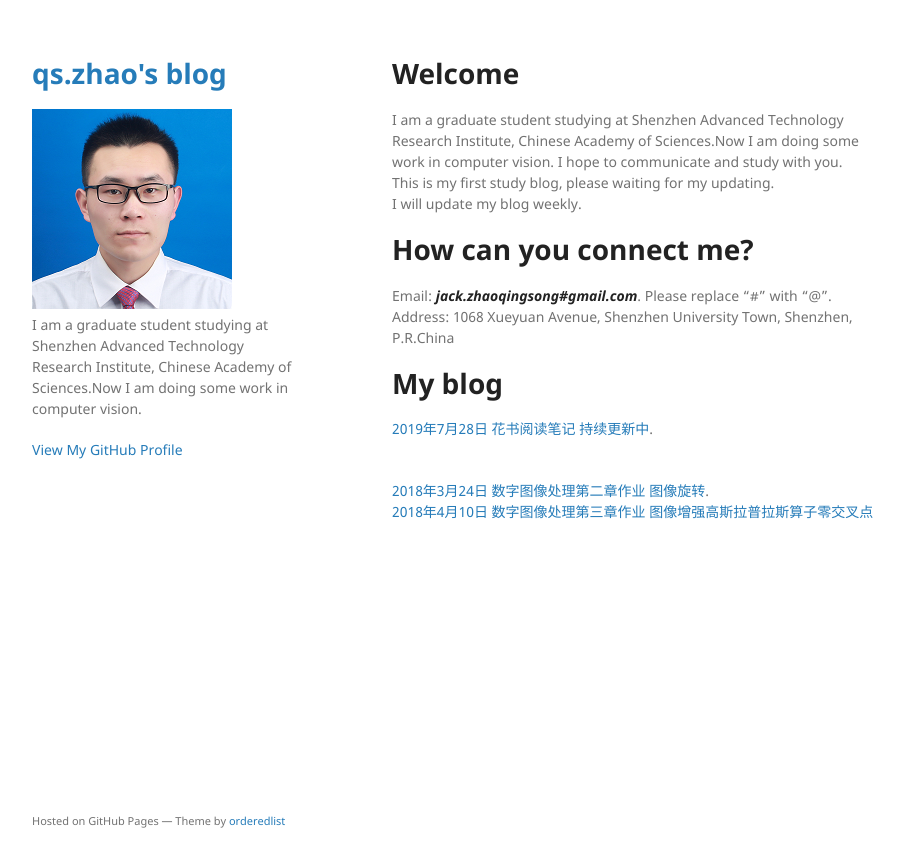
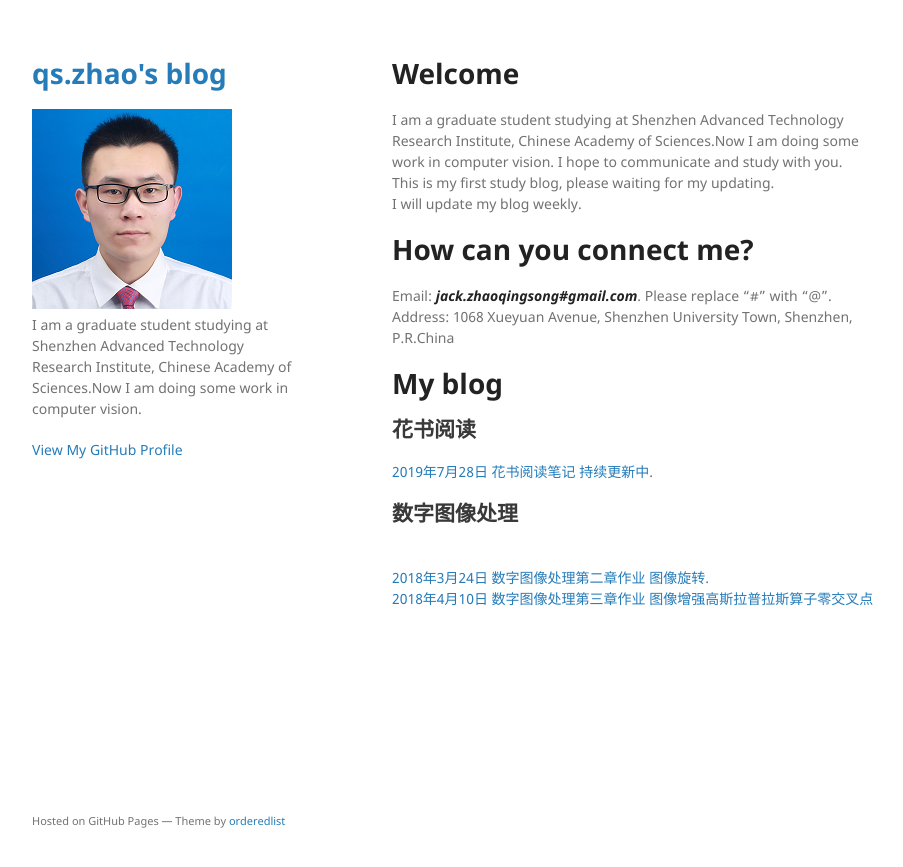
Before and after one commit to mengzhezhou/mengzhezhou.github.io, a Jekyll site: the page built from index.md, in a window 1280 px wide. Shown: the top 867 px of the page, without its empty margins (178-1081 px from the left). Built offline with Jekyll 4.4.1, drawn with Linux system fonts in a browser that asks for light colours; our own code applies the rules of GitHub Pages for plain Markdown files.

Commit message:
add jekyll theme

```diff
--- a/index.md
+++ b/index.md
@@ -8,7 +8,8 @@ Email: ***jack.zhaoqingsong#gmail.com***. Please replace "#" with "@".
 <br>Address: 1068 Xueyuan Avenue, Shenzhen University Town, Shenzhen, P.R.China
 
 # My blog
+## 花书阅读
 [2019年7月28日 花书阅读笔记 持续更新中](./docs/20190728 deep learning note.html).
-
+## 数字图像处理
 <br>[2018年3月24日 数字图像处理第二章作业 图像旋转](./docs/DIP course chapter 2 image rotation.md).
 <br>[2018年4月10日 数字图像处理第三章作业 图像增强高斯拉普拉斯算子零交叉点](https://zhuanlan.zhihu.com/p/35239779)
```
